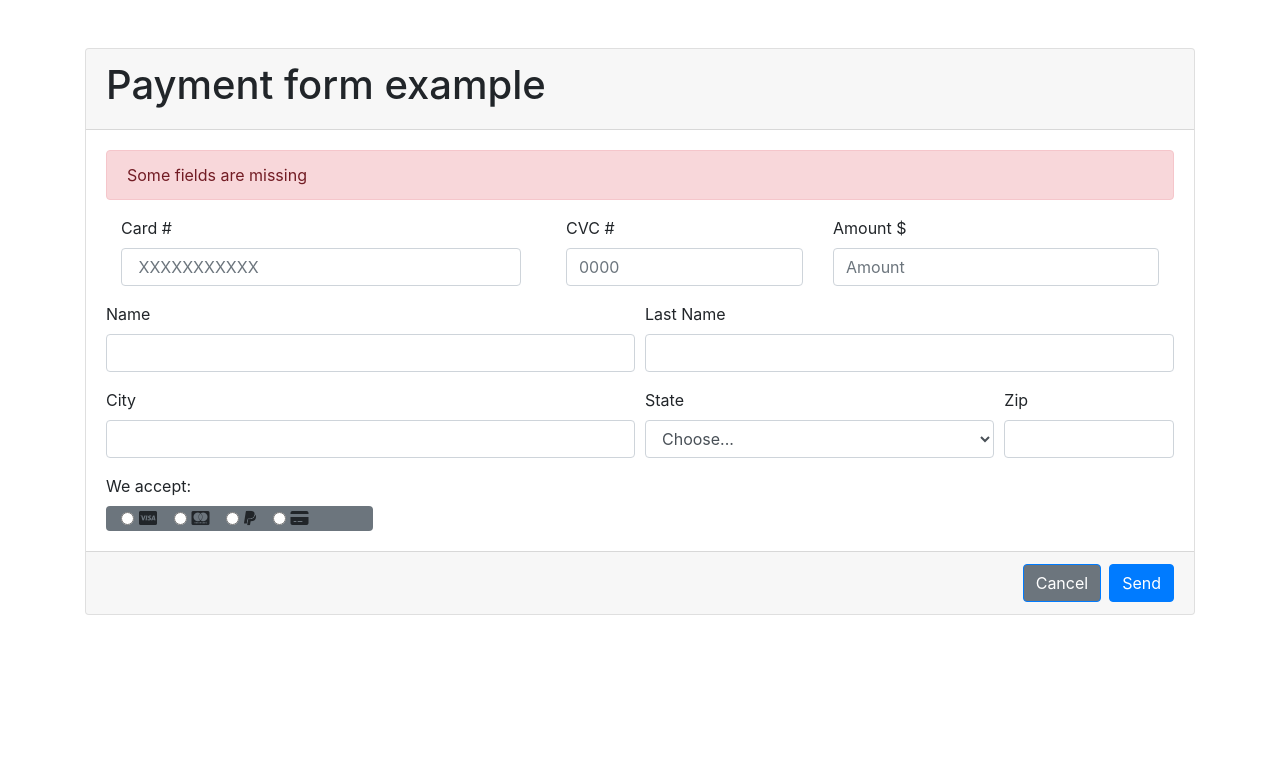
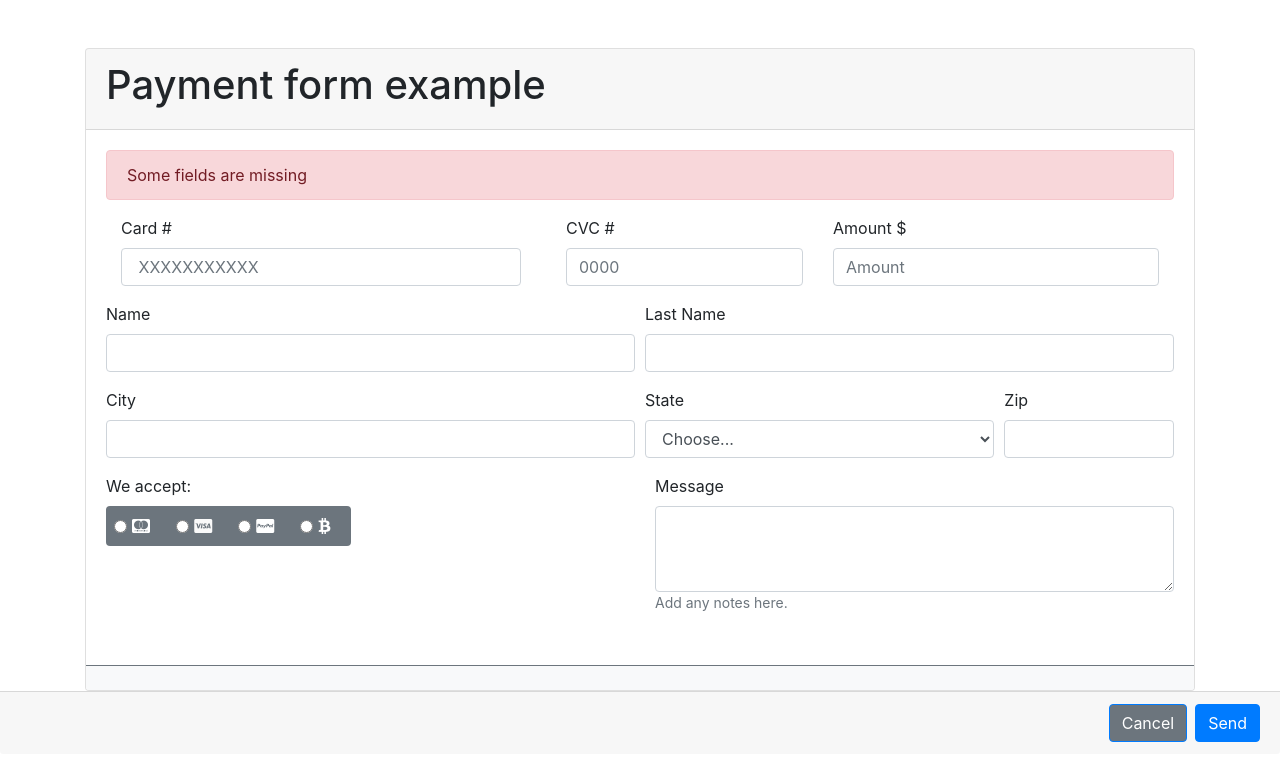
Before and after one commit to 4GeeksAcademy/Marcos-Formulario, a plain HTML site: page index.html in a window 1280 px wide. Drawn offline with nearby package versions, Linux system fonts and the light colour scheme.

Commit message:
cuarto commit

```diff
--- a/index.html
+++ b/index.html
@@ -75,27 +75,41 @@
                               </div>
                             </div>
 
-                            <div><label for="inputpayment"> We accept:</label></div>
-                            <div class="container bg-secondary col-3 float-left rounded ">
+                            <div class="row mb-3">
+                              <div class="col-md-3">
+                                <label for="Accept">We accept:</label>
+                                <div class="container bg-secondary p-2 rounded d-flex justify-content-between">
                                   <div class="form-check form-check-inline">
-                                <input class="form-check-input" type="radio" name="inlineRadioOptions" id="inlineRadio1" value="option1">
-                                <label class="form-check-label" for="inlineRadio1"><i class="fa-brands fa-cc-visa"></i></label>
+                                    <input class="form-check-input" type="radio" name="inlineRadioOptions" id="inlineRadio1" value="option1" required>
+                                    <label class="form-check-label" for="inlineRadio1"><i class="fa-brands fa-cc-mastercard" style="color: #FFFFFF;"></i></label>
                                   </div>
                                   <div class="form-check form-check-inline">
-                                <input class="form-check-input" type="radio" name="inlineRadioOptions" id="inlineRadio2" value="option2">
-                                <label class="form-check-label" for="inlineRadio2"><i class="fa-brands fa-cc-mastercard"></i></label>
+                                    <input class="form-check-input" type="radio" name="inlineRadioOptions" id="inlineRadio2" value="option2" required>
+                                    <label class="form-check-label" for="inlineRadio2"><i class="fa-brands fa-cc-visa" style="color: #FAFAFA;"></i></label>
                                   </div>
                                   <div class="form-check form-check-inline">
-                                <input class="form-check-input" type="radio" name="inlineRadioOptions" id="inlineRadio3" value="option3">
-                                <label class="form-check-label" for="inlineRadio3"><i class="fa-brands fa-paypal"></i></label>
+                                    <input class="form-check-input" type="radio" name="inlineRadioOptions" id="inlineRadio3" value="option3" required>
+                                    <label class="form-check-label" for="inlineRadio3"><i class="fa-brands fa-cc-paypal" style="color: #FFFFFF;"></i></label>
                                   </div>
                                   <div class="form-check form-check-inline">
-                                <input class="form-check-input" type="radio" name="inlineRadioOptions" id="inlineRadio3" value="option3">
-                                <label class="form-check-label" for="inlineRadio3"><i class="fa-solid fa-credit-card"></i></label>
+                                    <input class="form-check-input" type="radio" name="inlineRadioOptions" id="inlineRadio4" value="option4" required>
+                                    <label class="form-check-label" for="inlineRadio2"><i class="fa-brands fa-btc" style="color: #FFFFFF;"></i></i></label>
+                                  </div>
                                 </div>
                               </div>
 
-                            <div></div>
+                            <div class="col-md-3"></div>
+                            <div class="col-md-6">
+                              <label for="Message">Message</label>
+                              <textarea class="form-control" rows="3"></textarea>
+                              <p class="small text-muted">Add any notes here.</p>
+                            </div>
+                          </div>
+                      </div>
+                            <div class="card-footer bg-light border-secondary d-flex justify-content-end"></div>
+            </div>
+
+
                           </form>
 
                     </div>
```
Lines whose indentation alone changed are shown as unchanged.
